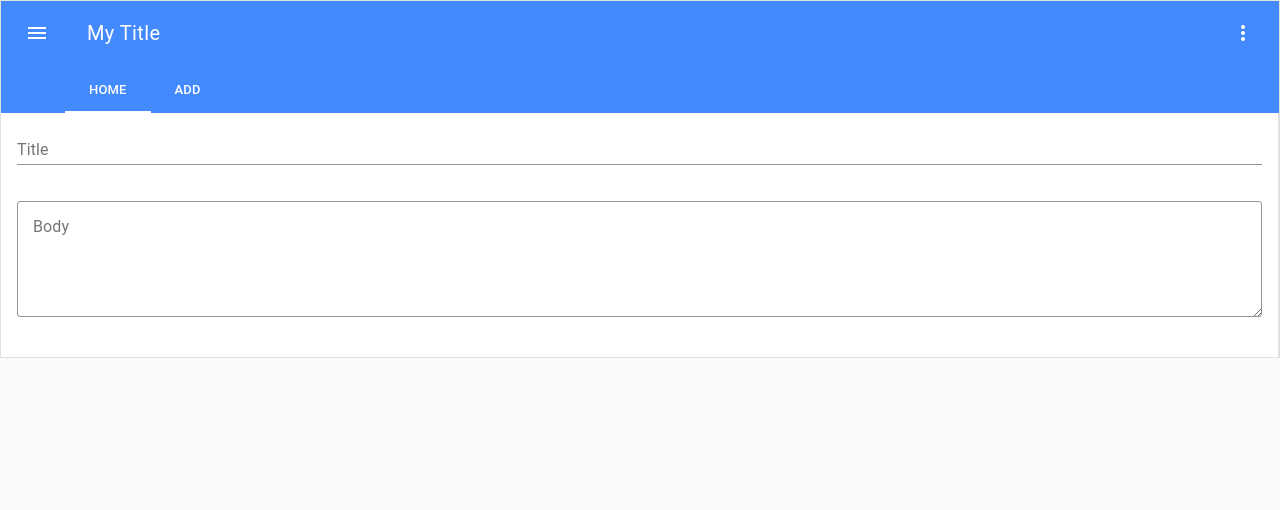
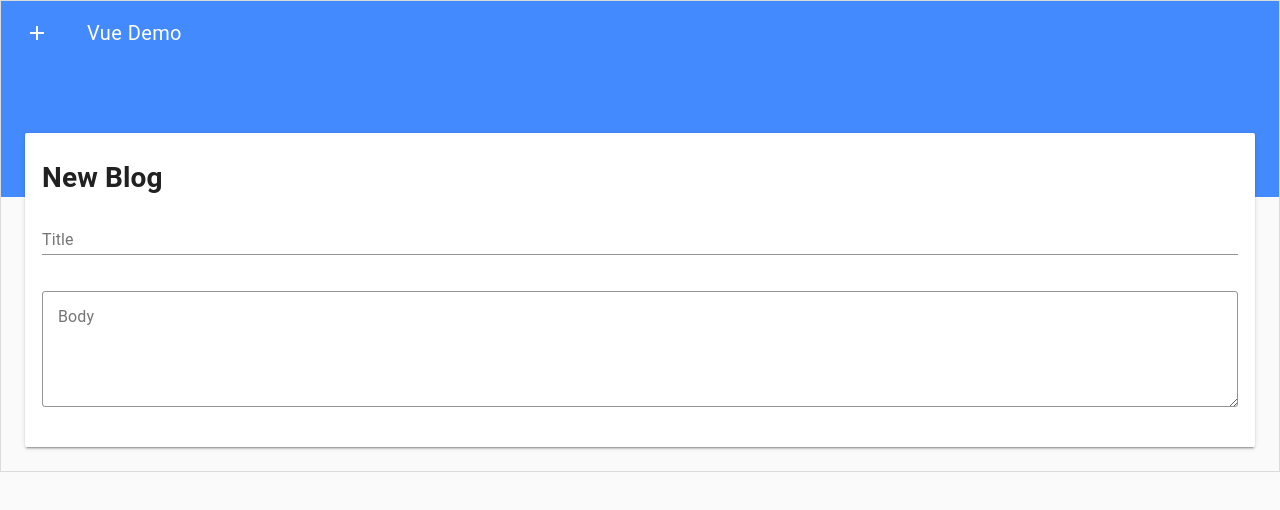
Before and after one commit to G-BlueSummer/vue-demo, a Vue app: page /add in a window 1280 px wide. Shown: the top 510 px of the page. Built offline with nearby package versions, Linux system fonts and the light colour scheme.

Commit message:
更改主标题栏样式，美化一些按钮

```diff
--- a/src/App.vue
+++ b/src/App.vue
@@ -1,57 +1,15 @@
 <template>
   <div id="app">
     <div class="page-container">
-      <md-app md-waterfall md-mode="fixed-last">
-        <md-app-toolbar class="md-large md-dense md-primary">
+      <md-app md-waterfall md-mode="overlap">
+        <md-app-toolbar class="md-primary md-large">
           <div class="md-toolbar-row">
-            <div class="md-toolbar-section-start">
-              <md-button class="md-icon-button" @click="menuVisible = !menuVisible">
-                <md-icon>menu</md-icon>
-              </md-button>
-
-              <span class="md-title">My Title</span>
-            </div>
-
-            <div class="md-toolbar-section-end">
-              <md-button class="md-icon-button">
-                <md-icon>more_vert</md-icon>
-              </md-button>
-            </div>
-          </div>
-
-          <div class="md-toolbar-row">
-            <md-tabs class="md-primary">
-              <md-tab id="tab-home" md-label="Home" to="/"></md-tab>
-              <md-tab id="tab-pages" md-label="Add" to="add"></md-tab>
-            </md-tabs>
+            <md-button class="md-icon-button" to="add">
+              <md-icon>add</md-icon>
+            </md-button>
+            <span class="md-title">Vue Demo</span>
           </div>
         </md-app-toolbar>
-
-        <md-app-drawer :md-active.sync="menuVisible">
-          <md-toolbar class="md-transparent" md-elevation="0">Navigation</md-toolbar>
-
-          <md-list>
-            <md-list-item>
-              <md-icon>move_to_inbox</md-icon>
-              <span class="md-list-item-text">Inbox</span>
-            </md-list-item>
-
-            <md-list-item>
-              <md-icon>send</md-icon>
-              <span class="md-list-item-text">Sent Mail</span>
-            </md-list-item>
-
-            <md-list-item>
-              <md-icon>delete</md-icon>
-              <span class="md-list-item-text">Trash</span>
-            </md-list-item>
-
-            <md-list-item>
-              <md-icon>error</md-icon>
-              <span class="md-list-item-text">Spam</span>
-            </md-list-item>
-          </md-list>
-        </md-app-drawer>
 
         <md-app-content>
           <router-view></router-view>
@@ -75,9 +33,6 @@
 
 <script>
   export default {
-    name: 'App',
-    data: () => ({
-      menuVisible: false
-    })
+    name: 'App'
   }
 </script>
--- a/src/views/AddPost.vue
+++ b/src/views/AddPost.vue
@@ -1,6 +1,7 @@
 <template>
   <div class="container">
     <div class="section">
+      <h1>New Blog</h1>
       <form @submit.prevent="post">
         <md-field>
           <md-input id="title" v-model.lazy.trim="title" />
@@ -13,7 +14,7 @@
         <md-card v-if="showPreview">
           <md-card-header class="md-title">{{title}}</md-card-header>
           <md-card-content>{{content}}</md-card-content>
-          <md-button type="submit" class="md-primary" v-if="!submitting">Create</md-button>
+          <md-button type="submit" class="md-raised md-primary" v-if="!submitting">Create</md-button>
           <md-progress-spinner md-mode="indeterminate" :md-diameter="30" :md-stroke="3" v-else></md-progress-spinner>
         </md-card>
       </form>
--- a/src/views/ListPost.vue
+++ b/src/views/ListPost.vue
@@ -3,14 +3,14 @@
     <div class="section">
       <md-progress-bar md-mode="indeterminate" v-if="loading"></md-progress-bar>
       <div v-else>
-        <md-button :disabled="!canPrev" @click="prevPage" class="md-icon-button">
+        <md-button :disabled="!canPrev" @click="prevPage" class="md-icon-button md-primary">
           <md-icon>chevron_left</md-icon>
         </md-button>
         <md-button v-for="i in maxPage" :key="-i" :disabled="i===currentPage"
           @click="changePage(i)" class="md-icon-button md-primary">
           {{i}}
         </md-button>
-        <md-button :disabled="!canNext" @click="nextPage" class="md-icon-button">
+        <md-button :disabled="!canNext" @click="nextPage" class="md-icon-button md-primary">
           <md-icon>chevron_right</md-icon>
         </md-button>
 
```
